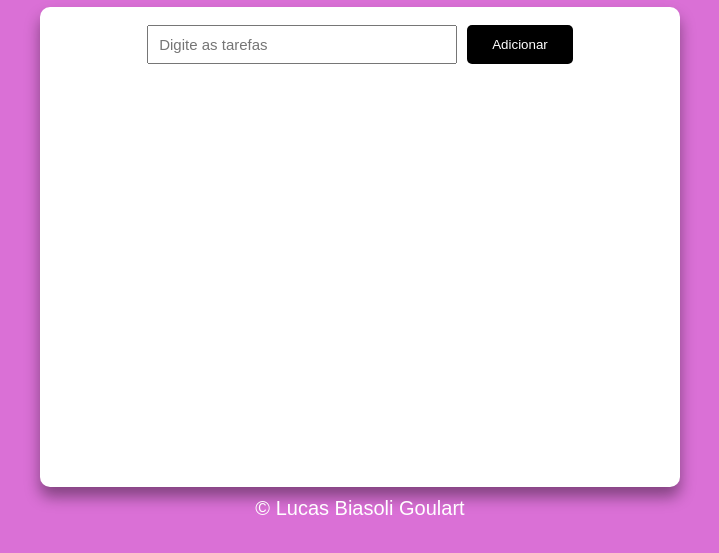
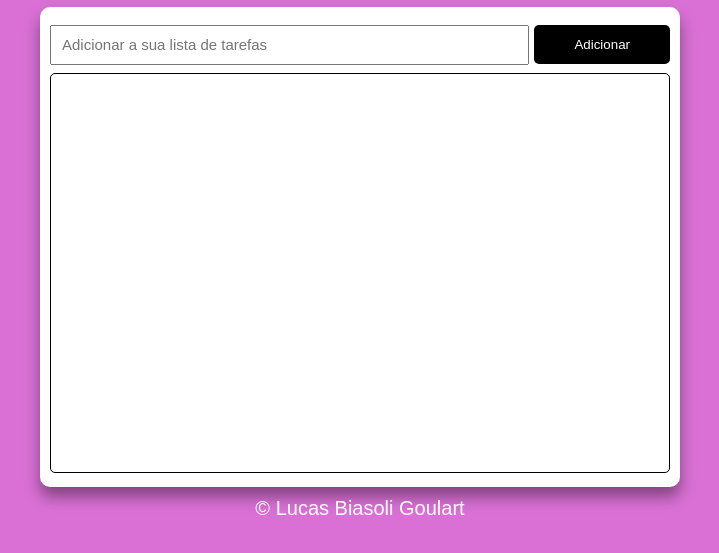
Before and after one commit to LucasBiasoliGoulart/Aulas_de_Javascript, a plain HTML site: page Projeto5_Lista_de_tarefas/index.html in a window 1280 px wide. Shown: the part 171-724 px from the top of the page, without its empty margins (280-999 px from the left). Drawn offline with Linux system fonts and the light colour scheme.

Commit message:
aulas_de_javascript

```diff
--- a/Projeto5_Lista_de_tarefas/index.html
+++ b/Projeto5_Lista_de_tarefas/index.html
@@ -10,7 +10,7 @@
     <h1>Lista de Tarefas</h1>
     <div class="barra">
         <div class="adicionar">
-            <input type="text" placeholder="Digite as tarefas" id="lista">
+            <input type="text" placeholder="Adicionar a sua lista de tarefas" id="lista">
             <button id="adicionar">Adicionar</button>
         </div>
         <ul id="tarefas"></ul>
--- a/Projeto5_Lista_de_tarefas/style.css
+++ b/Projeto5_Lista_de_tarefas/style.css
@@ -47,31 +47,35 @@ h4{
     display: flex;
     align-items: center;
     justify-content: center;
-    gap: 10px;
+    gap: 5px;
 }
 
 .adicionar input{
-    width: 50%;
-    height: 39px;
+    width: 100%;
+    height: 40px;
     padding: 0 10px;
     font-size: 15px;
 }
 
 .adicionar button{
-    padding: 12px 25px;
+    padding: 12px 40px;
     border: none;
     border-radius: 5px;
     background-color: black;
     color: white;
     cursor: pointer;
+    transition-duration: 0.5s;
+}
+
+.adicionar button:hover{
+    background-color: rgb(49, 49, 49);
 }
 
 /*--------Tarefas--------*/
 .barra ul{
     width: 100%;
     height: 50vh;
-    display: flex;
-    align-items: center;
-    justify-content: center;
-    flex-direction: column;
+    padding: 10px 30px;
+    border-radius: 5px;
+    border: 1px solid black;
 }
```
